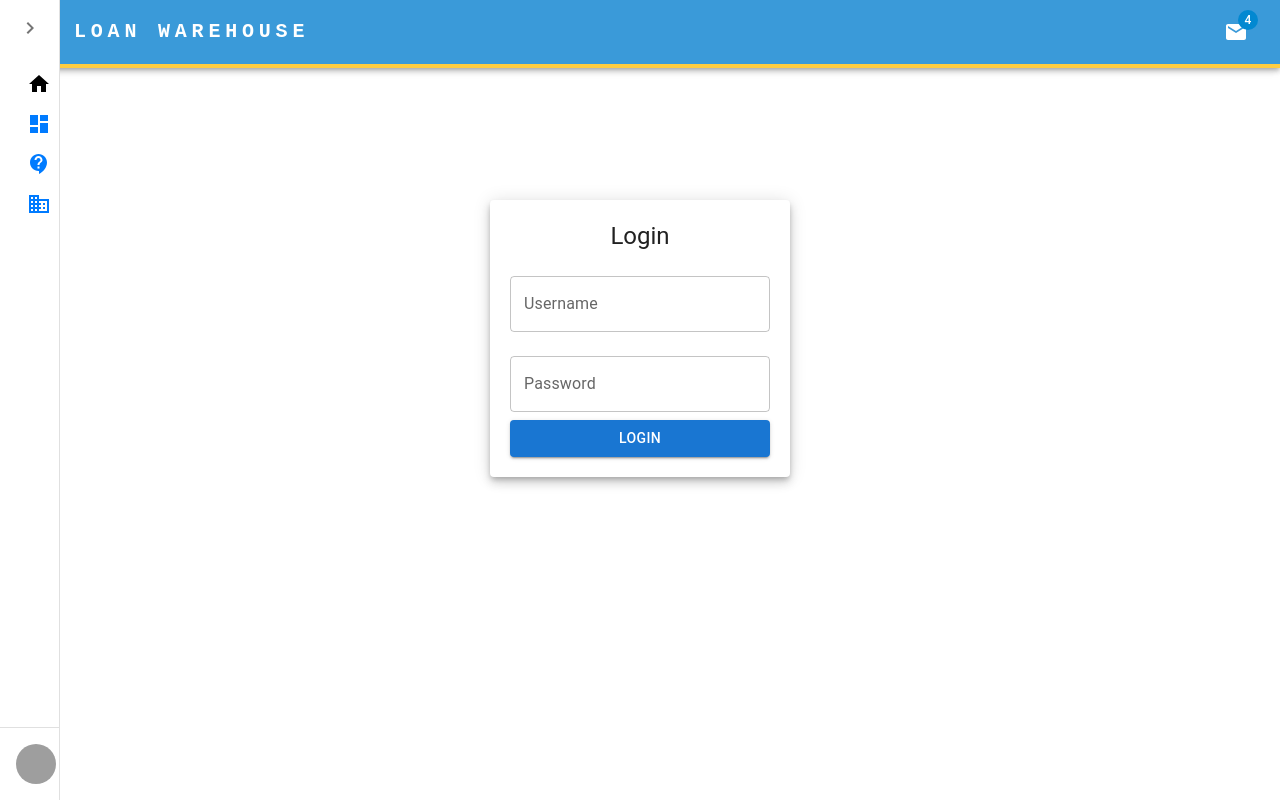
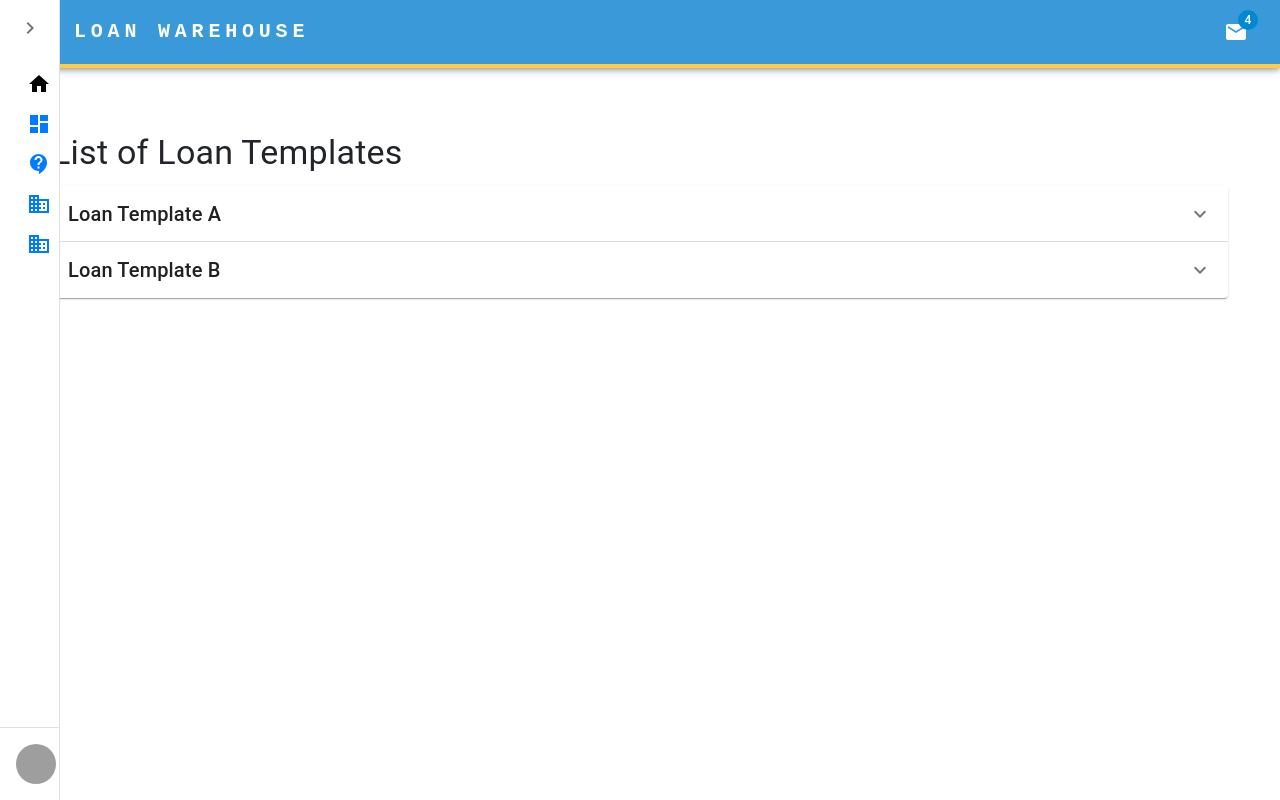
Before and after one commit to mmohanty/small-business, a React (Create React App) app: page /templates in a window 1280 px wide. Before the commit this address led to /login. Built offline with nearby package versions, Linux system fonts and the light colour scheme; sample sign-in values are in the browser's storage; grey boxes are pictures that could not be loaded.

Commit message:
Added code

```diff
--- a/src/App.js
+++ b/src/App.js
@@ -17,6 +17,7 @@ import ApproveTemplate from "./components/ApproveTemplate";
 import ManageLoans from "./components/ManageLoans";
 import { SnackbarProvider } from "./components/SnackbarProvider";
 import { BackdropProvider } from "./components/BackdropProvider";
+import TemplatesList from "./components/TemplateList";
 
 function App() {
   const [drawerOpen, setDrawerOpen] = useState(false);
@@ -103,6 +104,14 @@ function App() {
                 </PrivateRoute>
               }
             />
+             <Route
+              path="/templates"
+              element={
+                <PrivateRoute>
+                  <TemplatesList />
+                </PrivateRoute>
+              }
+            />
             <Route path="*" element={<Navigate to="/login" />} />
           </Routes>
         </main>
--- a/src/components/DrawerMenu.jsx
+++ b/src/components/DrawerMenu.jsx
@@ -37,6 +37,7 @@ const DrawerMenu = () => {
     { text: 'Approve Template', link: '/approveTemplates', icon: <VerifiedIcon /> },
     { text: 'Manage Loans', link: '/manageLoans', icon: <ListAlt /> },
     { text: 'Services', link: '/services', icon: <Business /> },
+    { text: 'Templates View', link: '/templates', icon: <Business /> },
   ];
 
   const menuItemsForCustodian = [
@@ -44,6 +45,7 @@ const DrawerMenu = () => {
     { text: 'Dashboard', link: '/dashboard', icon: <Dashboard /> },
     { text: 'About', link: '/about', icon: <ContactSupport /> },
     { text: 'Services', link: '/services', icon: <Business /> },
+    { text: 'Templates View', link: '/templates', icon: <Business /> },
   ];
 
   return (
--- /dev/null
+++ b/src/components/TemplateList.jsx
@@ -0,0 +1,163 @@
+import React, { useState, useEffect } from 'react';
+import {
+    Table,
+    TableBody,
+    TableCell,
+    TableContainer,
+    TableHead,
+    TableRow,
+    Paper,
+    Typography,
+    Box,
+    Accordion,
+    AccordionSummary,
+    AccordionDetails,
+    Chip,
+} from '@mui/material';
+import ExpandMoreIcon from '@mui/icons-material/ExpandMore';
+import DoneIcon from '@mui/icons-material/Done';
+import HourglassEmptyIcon from '@mui/icons-material/HourglassEmpty';
+
+// Sample data for templates (replace this with actual API data in production)
+const sampleTemplates = [
+    {
+        name: 'Loan Template A',
+        loanCreators: ['Alice', 'Bob'],
+        loanReviewers: ['David', 'Eva'],
+        loanCreatorsApprovals: ['Alice'],
+        loanReviewerApprovals: ['David'],
+    },
+    {
+        name: 'Loan Template B',
+        loanCreators: ['Frank', 'George'],
+        loanReviewers: ['Helen', 'Irene'],
+        loanCreatorsApprovals: ['Frank', 'George'],
+        loanReviewerApprovals: ['Helen'],
+    },
+];
+
+// Main component to display the list of templates
+const TemplatesList = () => {
+    const [templates, setTemplates] = useState([]);
+
+    useEffect(() => {
+        // Load the template data, this could be an API call in production
+        // For now, we're using the sample data above
+        setTemplates(sampleTemplates);
+    }, []);
+
+    const renderStatus = (name, approvals) => {
+        const isApproved = approvals.includes(name);
+        return isApproved ? (
+            <Chip
+                label="Approved"
+                color="success"
+                icon={<DoneIcon />}
+                size="small"
+                sx={{ marginRight: 1 }}
+            />
+        ) : (
+            <Chip
+                label="Pending"
+                color="warning"
+                icon={<HourglassEmptyIcon />}
+                size="small"
+                sx={{ marginRight: 1 }}
+            />
+        );
+    };
+
+    return (
+        <Box sx={{ p: 4 }}>
+            <Typography variant="h4" gutterBottom>
+                List of Loan Templates
+            </Typography>
+
+            {/* Iterate over each template and display details */}
+            {templates.length > 0 ? (
+                templates.map((template, index) => (
+                    <Accordion key={index}>
+                        <AccordionSummary expandIcon={<ExpandMoreIcon />}>
+                            <Typography variant="h6">{template.name}</Typography>
+                        </AccordionSummary>
+                        <AccordionDetails>
+                            <TableContainer component={Paper} sx={{ mb: 3 }}>
+                                <Table>
+                                    <TableHead sx={{ backgroundColor: '#f5f5f5' }}>
+                                        <TableRow>
+                                            <TableCell><strong>Loan Creators</strong></TableCell>
+                                            <TableCell><strong>Loan Reviewers</strong></TableCell>
+                                            <TableCell><strong>Creators' Approvals</strong></TableCell>
+                                            <TableCell><strong>Reviewers' Approvals</strong></TableCell>
+                                        </TableRow>
+                                    </TableHead>
+                                    <TableBody>
+                                        <TableRow>
+                                            {/* Loan Creators */}
+                                            <TableCell>
+                                                {template.loanCreators.map((creator, i) => (
+                                                    <Box key={i} sx={{ display: 'flex', alignItems: 'center' }}>
+                                                        <Typography>{creator}</Typography>
+                                                        {renderStatus(creator, template.loanCreatorsApprovals)}
+                                                    </Box>
+                                                ))}
+                                            </TableCell>
+
+                                            {/* Loan Reviewers */}
+                                            <TableCell>
+                                                {template.loanReviewers.map((reviewer, i) => (
+                                                    <Box key={i} sx={{ display: 'flex', alignItems: 'center' }}>
+                                                        <Typography>{reviewer}</Typography>
+                                                        {renderStatus(reviewer, template.loanReviewerApprovals)}
+                                                    </Box>
+                                                ))}
+                                            </TableCell>
+
+                                            {/* Creators' Approvals */}
+                                            <TableCell>
+                                                {template.loanCreatorsApprovals.length > 0 ? (
+                                                    template.loanCreatorsApprovals.map((approval, i) => (
+                                                        <Chip
+                                                            key={i}
+                                                            label={approval}
+                                                            color="success"
+                                                            size="small"
+                                                            sx={{ marginRight: 1 }}
+                                                        />
+                                                    ))
+                                                ) : (
+                                                    <Typography>No Approvals</Typography>
+                                                )}
+                                            </TableCell>
+
+                                            {/* Reviewers' Approvals */}
+                                            <TableCell>
+                                                {template.loanReviewerApprovals.length > 0 ? (
+                                                    template.loanReviewerApprovals.map((approval, i) => (
+                                                        <Chip
+                                                            key={i}
+                                                            label={approval}
+                                                            color="success"
+                                                            size="small"
+                                                            sx={{ marginRight: 1 }}
+                                                        />
+                                                    ))
+                                                ) : (
+                                                    <Typography>No Approvals</Typography>
+                                                )}
+                                            </TableCell>
+                                        </TableRow>
+                                    </TableBody>
+                                </Table>
+                            </TableContainer>
+                        </AccordionDetails>
+                    </Accordion>
+                ))
+            ) : (
+                <Typography>No templates available</Typography>
+            )}
+        </Box>
+    );
+};
+
+export default TemplatesList;
```
